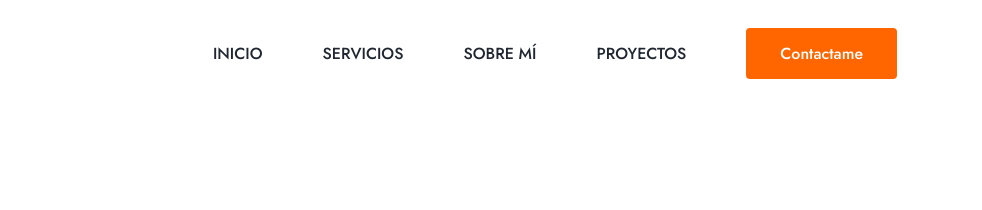
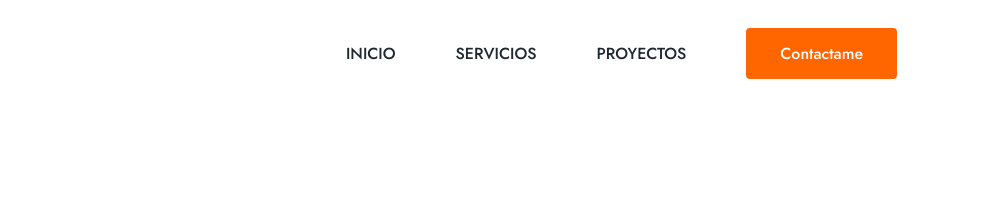
Before and after one commit to alberthrc/Portafolio-Web, a plain HTML site: page index.html in a window 1280 px wide. Shown: the top 210 px of the page, 298-1280 px from the left. Drawn offline with nearby package versions, Linux system fonts and the light colour scheme.

Commit message:
Fix: Modificaciones a thema

```diff
--- a/assets/css/style.css
+++ b/assets/css/style.css
@@ -3,7 +3,7 @@
 \*-----------------------------------*/
 
 /**
- * copyright 2023 Alberth Corrales
+ * copyright 2023 Alberth Ruíz
  */
 
 
--- a/index.html
+++ b/index.html
@@ -62,10 +62,6 @@
 
           <li class="navbar-item">
             <a href="#services" class="navbar-link" data-nav-link>Servicios</a>
-          </li>
-
-          <li class="navbar-item">
-            <a href="#about" class="navbar-link" data-nav-link>Sobre mí</a>
           </li>
 
           <li class="navbar-item">
```
